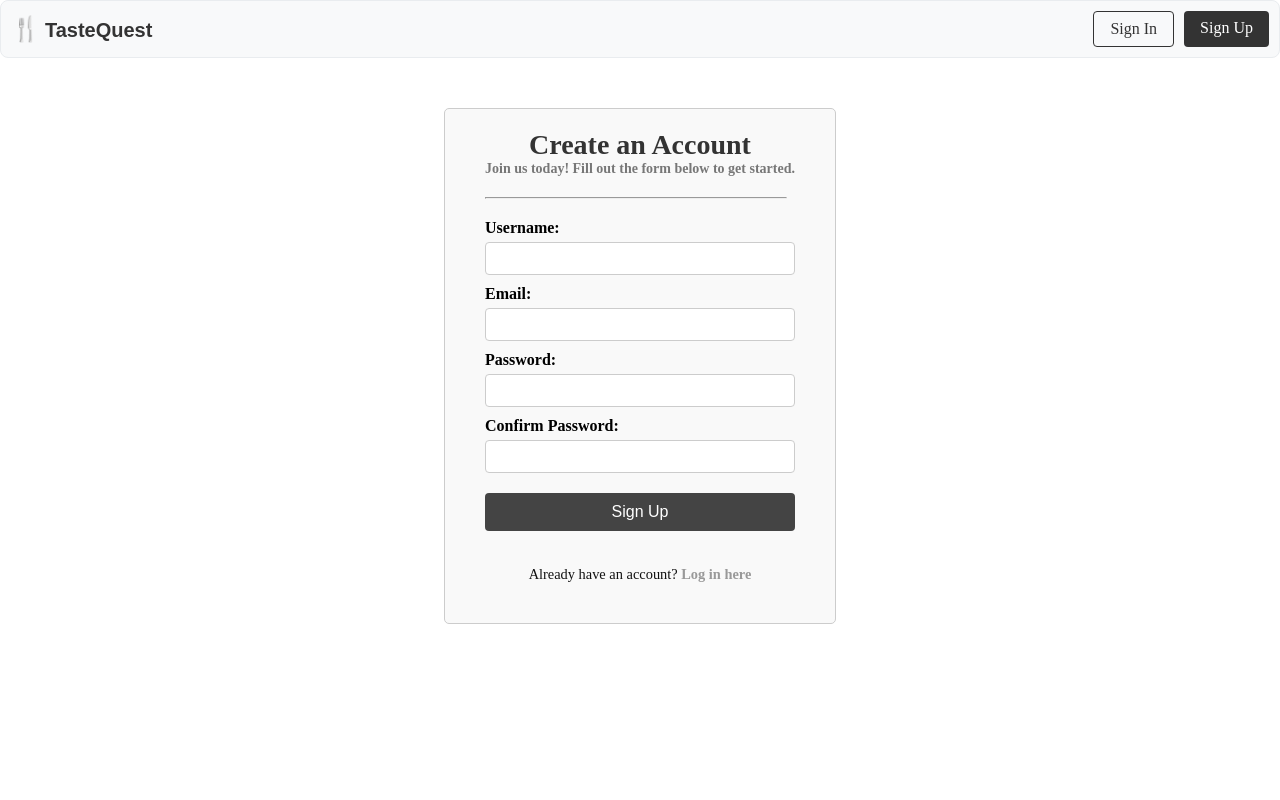
After one commit to Niyofabrice/TasteQuest, a Django app: page /signup/ in a window 1280 px wide. The commit adds this page. Run offline with Django 5.2, Linux system fonts and the light colour scheme.

Commit message:
designing signup, sign in, and forgot password pages

```diff
--- a/TasteQuest/backend/static/styles/card.css
+++ b/TasteQuest/backend/static/styles/card.css
@@ -101,10 +101,8 @@
 }
 
   /* Button */
-.btncls {
-  display: flex;
-  flex-direction: column;
-  align-items: center;
+.view_place_btn {
+
 }
 
 .btn-primary {
--- a/TasteQuest/backend/static/styles/index.css
+++ b/TasteQuest/backend/static/styles/index.css
@@ -1,3 +1,4 @@
 * {
-    background-color: #faf9f6; /* Slightly darker off-white */
+    margin: 0;
+    padding: 0;
 }
--- a/TasteQuest/backend/static/styles/navbar.css
+++ b/TasteQuest/backend/static/styles/navbar.css
@@ -7,6 +7,10 @@
     display: flex;
     justify-content: space-between;
     align-items: center;
+}
+
+.navbar a {
+    text-decoration: none;
 }
 
   /* Logo */
--- a/TasteQuest/backend/static/styles/searchbar.css
+++ b/TasteQuest/backend/static/styles/searchbar.css
@@ -4,7 +4,7 @@
     justify-content: center;
   }
 
-  .search-input {
+input[name="search-input"] {
     padding: 12px 16px;
     font-size: 16px;
     border: 1px solid #ddd;
--- /dev/null
+++ b/TasteQuest/backend/static/styles/signup.css
@@ -0,0 +1,101 @@
+* {
+    margin: 0;
+    padding: 0;
+}
+
+form {
+    max-width: 350px;
+    padding: 20px;
+  }
+
+
+  label {
+    display: block;
+    margin-bottom: 5px;
+    font-weight: bold;
+  }
+
+  input[name="username"],
+  input[name="email"],
+  input[name="password"],
+  input[name="confirm-password"] {
+    width: 100%;
+    padding: 8px;
+    margin-bottom: 10px;
+    border: 1px solid #ccc;
+    border-radius: 4px;
+    box-sizing: border-box;
+  }
+
+  button[type="submit"] {
+    width: 100%;
+    background-color: #444;
+    font-size: 16px;
+    color: white;
+    padding: 10px 16px;
+    margin-top: 10px;
+    border: none;
+    border-radius: 4px;
+    cursor: pointer;
+    transition: background-color 0.3s ease, color 0.3s ease;
+  }
+
+  button[type="submit"]:hover {
+    background-color: #666;
+  }
+
+
+
+  .form-container {
+    max-width: 350px;
+    margin: 0 auto;
+    margin-top: 50px;
+    padding: 20px;
+    border: 1px solid #ccc;
+    border-radius: 5px;
+    background-color: #f9f9f9;
+    transition: box-shadow 0.3s ease;
+  }
+
+  .form-container:hover {
+    box-shadow: 0 4px 8px rgba(0, 0, 0, 0.3);
+  }
+
+  h2 {
+    text-align: center;
+    color: #333;
+    font-size: 28px;
+    font-weight: bold;
+  }
+
+  p {
+    text-align: center;
+    color: #111;
+    margin-bottom: 20px;
+  }
+
+  .header-text {
+    color: #777;
+    font-size: 14px;
+    font-weight: bold;
+  }
+
+  .form-footer {
+    margin-top: 15px;
+    font-size: 0.9em;
+  }
+
+  p > a {
+    color: #999;
+    text-decoration: none;
+    font-weight: bold;
+  }
+
+  p > a:hover {
+    text-decoration: underline;
+  }
+
+  hr {
+    margin-left: 20px;
+    width: 300px;
+  }
--- a/TasteQuest/backend/templates/base.html
+++ b/TasteQuest/backend/templates/base.html
@@ -7,10 +7,8 @@
     <title>Get User Location</title>
     <link rel="stylesheet" href="https://cdnjs.cloudflare.com/ajax/libs/font-awesome/5.15.3/css/all.min.css" integrity="sha512-..." crossorigin="anonymous" />
     <link rel="stylesheet" href="{% static 'styles/index.css' %}">
-    <link rel="stylesheet" href="{% static 'styles/navbar.css' %}">
     <link rel="stylesheet" href="{% static 'styles/card.css' %}">
     <link rel="stylesheet" href="{% static 'styles/footer.css' %}">
-    <link rel="stylesheet" href="{% static 'styles/searchbar.css' %}">
     <link rel="stylesheet" href="{% static 'styles/herosection.css' %}">
 </head>
 <body>
--- a/TasteQuest/backend/templates/card.html
+++ b/TasteQuest/backend/templates/card.html
@@ -27,7 +27,7 @@
           <span>(123) 456-7890</span>
         </div>
       </div>
-      <div class="btncls">
+      <div class="view_place_btn">
         <a href="#" class="btn btn-primary">View Place</a>
       </div>
     </div>
--- a/TasteQuest/backend/templates/navbar.html
+++ b/TasteQuest/backend/templates/navbar.html
@@ -1,16 +1,24 @@
+{% load static %}
 {% block navbar %}
+    <link rel="stylesheet" href="{% static 'styles/navbar.css' %}">
+    <link rel="stylesheet" href="{% static 'styles/searchbar.css' %}">
+    <link rel="stylesheet" href="https://cdnjs.cloudflare.com/ajax/libs/font-awesome/5.15.3/css/all.min.css" integrity="sha512-..." crossorigin="anonymous" />
     <div>
         <nav class="navbar">
             <div class="logo">
-                <span class="icon">&#127860;</span> <!-- Unicode for fork icon -->
-                <span class="text">TasteQuest</span>
+                <a href="{% url 'home' %}">
+                    <span class="icon">&#127860;</span> <!-- Unicode for fork icon -->
+                    <span class="text">TasteQuest</span>
+                </a>
             </div>
-            <ul>
-                {% include "searchbar.html" %}
-            </ul>
+            {% if User %}
+                <ul>
+                    {% include "searchbar.html" %}
+                </ul>
+            {% endif %}
             <div class="auth-buttons">
-                <a href="#" class="btn btn-outline-dark">Sign In</a>
-                <a href="#" class="btn btn-dark">Sign Up</a>
+                <a href="{% url 'login' %}" class="btn btn-outline-dark">Sign In</a>
+                <a href="{% url 'signup' %}" class="btn btn-dark">Sign Up</a>
             </div>
         </nav>
     </div>
--- a/TasteQuest/backend/templates/searchbar.html
+++ b/TasteQuest/backend/templates/searchbar.html
@@ -3,7 +3,7 @@
 
 
 <div class="search-container">
-    <input type="text" placeholder="Search place..." class="search-input">
+    <input type="text" placeholder="Search place..." name="search-input">
     <button class="search-btn">
       <i class="fas fa-search"></i>
     </button>
--- /dev/null
+++ b/TasteQuest/backend/templates/signup.html
@@ -0,0 +1,30 @@
+{% load static %}
+{% block signup %}
+
+{% include "navbar.html" %}
+<title>Sign Up</title>
+<link rel="stylesheet" href="{% static 'styles/signup.css' %}">
+
+<div class="form-container">
+    <h2>Create an Account</h2>
+    <p class="header-text">Join us today! Fill out the form below to get started.</p>
+    <hr>
+    <form id="signup-form">
+      <label for="username">Username:</label>
+      <input type="text" id="username" name="username" required>
+
+      <label for="email">Email:</label>
+      <input type="email" id="email" name="email" required>
+
+      <label for="password">Password:</label>
+      <input type="password" id="password" name="password" required>
+
+      <label for="confirm-password">Confirm Password:</label>
+      <input type="password" id="confirm-password" name="confirm-password" required>
+
+      <button type="submit">Sign Up</button>
+    </form>
+    <p class="form-footer">Already have an account? <a href="{% url 'login' %}">Log in here</a></p>
+  </div>
+
+{% endblock signup %}
--- a/TasteQuest/backend/urls.py
+++ b/TasteQuest/backend/urls.py
@@ -5,4 +5,8 @@ urlpatterns = [
     path('', home, name="home"),
     path('get_place/', get_place, name="get_place"),
     path('save_location/', save_location, name="save_location"),
+    path('signup/', user_signup, name="signup"),
+    path('login/', user_login, name="login"),
+    path('forgot_password', user_forgot_password, name="forgot-password"),
+    path('logout/', user_logout, name="logout")
 ]
--- a/TasteQuest/backend/views.py
+++ b/TasteQuest/backend/views.py
@@ -142,3 +142,19 @@ def get_place_photos(photo_reference, maxheight, maxwidth):
     else:
         # Return an error message
         return {'error': f"Error fetching place photo, status code: {photo_response.status_code}"}
+
+
+def user_signup(request):
+    """Handle user signup"""
+    return render(request, "signup.html")
+
+def user_login(request):
+    """Handle user login"""
+    return render(request, "login.html")
+
+def user_forgot_password(request):
+    return render(request, "forgot_password.html")
+
+def user_logout(request):
+    """Handle user logout"""
+    pass
```
Also changed, not shown: TasteQuest/backend/static/styles/forgot_password.css (added, +67 -0 lines), TasteQuest/backend/static/styles/login.css (added, +102 -0 lines), TasteQuest/backend/templates/forgot_password.html (added, +15 -0 lines), TasteQuest/backend/templates/login.html (added, +26 -0 lines).
